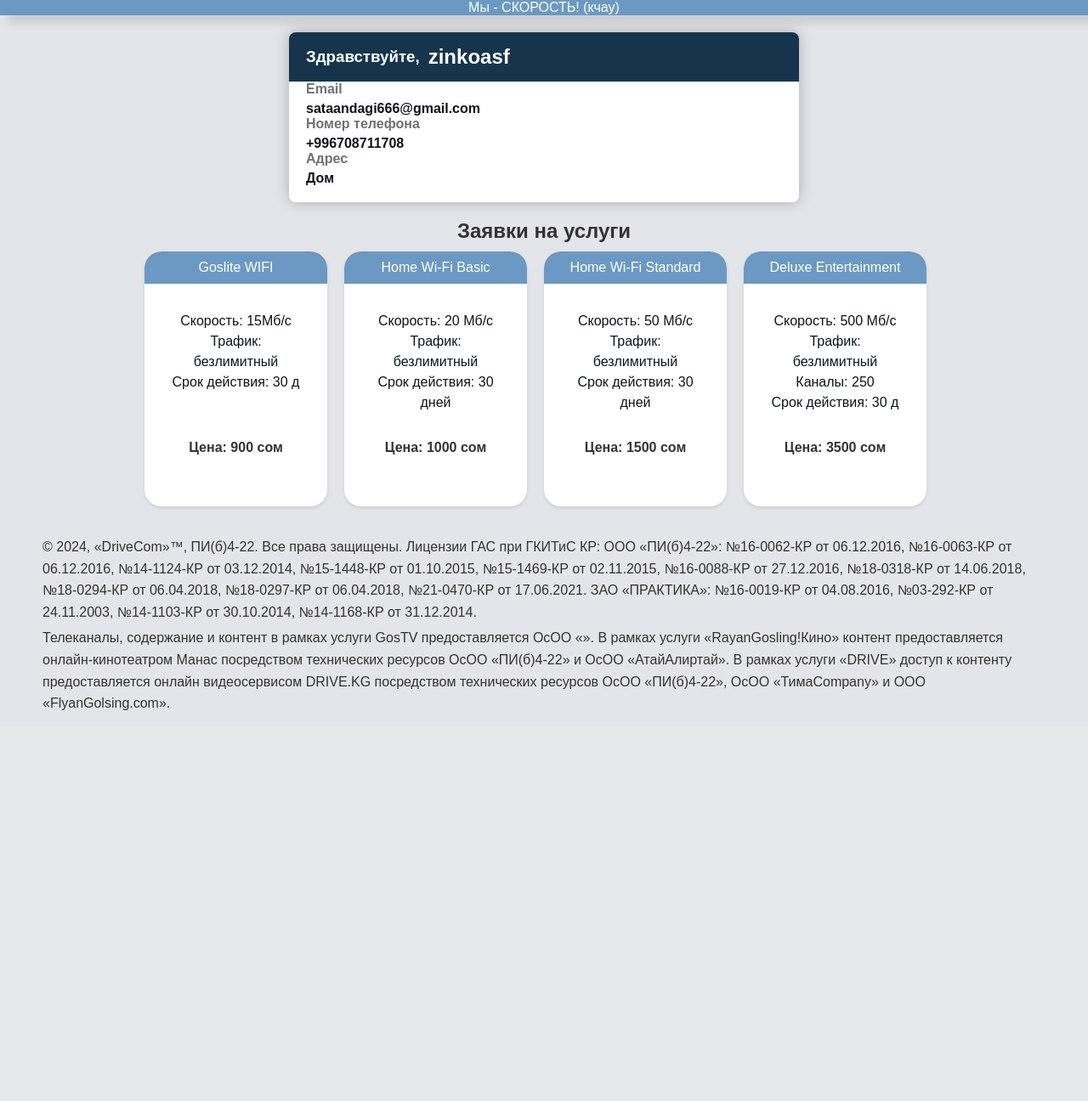
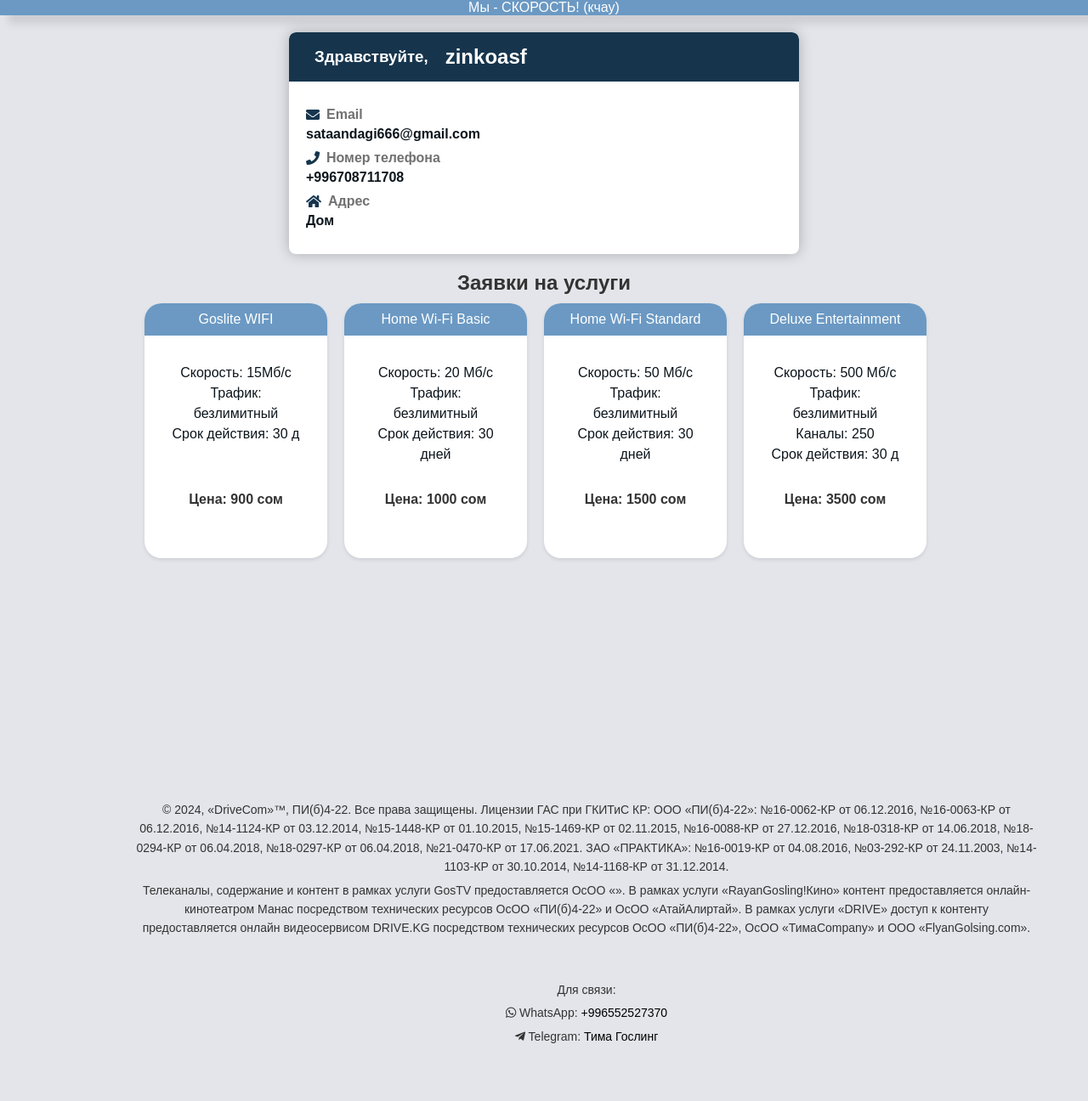
Before and after one commit to Zinko17/PracticeProject, a Django app: page /profile/ in a window 1280 px wide. Shown: the part 64-1360 px from the top of the page at 85% size. Before the commit the page ends 900 px from the top, so only its background shows below. Run offline with Django 4.2, Linux system fonts and the light colour scheme; a user stored in the database is signed in; data comes from the database, SQL or seed files in the repository; both versions use the stored data as it was after the commit.

Commit message:
change footer styles and html

```diff
--- a/mainapp/static/mainapp/css/profile.css
+++ b/mainapp/static/mainapp/css/profile.css
@@ -87,48 +87,55 @@
 }
 
 
+/* Подключение Font Awesome для иконок */
+@import url('https://cdnjs.cloudflare.com/ajax/libs/font-awesome/5.15.4/css/all.min.css');
+
 /* Стили карточки профиля */
-
 .profile-card {
     margin: 20px auto;
     max-width: 600px;
-    height: 200px;
     background-color: #fff;
     border-radius: 8px;
     box-shadow: 0 0px 16px rgba(0, 0, 0, 0.25);
-
+    overflow: hidden; /* Добавлено для скрытия скругленных углов фона */
 }
 
-.hello-user{
+.hello-user {
     background-color: #16354D;
+    padding: 15px 20px;
+    display: flex;
+    align-items: center;
     border-top-right-radius: 8px;
     border-top-left-radius: 8px;
-    padding: 10px;
-    display: flex;
-    align-items: center;
 }
 
-.hello-user h1, h3{
-    color:#fff;
-    margin-left:10px;
-    margin-top: 5px;
-    margin-bottom: 5px;
+.hello-user h1, .hello-user h3 {
+    color: #fff;
+    margin: 0 10px;
 }
 
 .profile-details {
-    padding-left: 20px;
-
+    padding: 20px;
 }
 
 .profile-details p {
     color: #717171;
     font-weight: bold;
-    margin-bottom: 5px;
+    margin: 10px 0 5px 0;
+    display: flex;
+    align-items: center;
 }
-.profile-details span{
+
+.profile-details span {
     color: #0C151C;
     font-weight: bold;
-    margin-bottom: 30px;
+    display: block; /* Добавлено для правильного отображения отступов */
+    margin-bottom: 10px;
+}
+
+.profile-details i {
+    color: #16354D;
+    margin-right: 8px;
 }
 
 
@@ -234,31 +241,39 @@
     padding: 0;
 }
 
-.footer {
-    background-color: #f5f5f5;
-    padding: 20px;
-    font-family: Arial, sans-serif;
-    font-size: 12px;
-    color: #333;
-    text-align: center;
-    position: fixed;
-    bottom: 0;
-    width: 100%;
+/* Footer */
+footer {
+    padding: 50px;
+    margin-top: 200px;
+    margin-left: 100px;
 }
 
 .footer-content {
     max-width: 1200px;
-    margin: 0 auto;
-    text-align: left;
+    text-align: center;
 }
 
-.footer-text {
+.footer-text, .contact-info {
     line-height: 1.6;
     padding: 10px;
+    font-size: 14px;
 }
 
-.footer-text p {
+.footer-text p, .contact-info p {
     margin: 5px 0;
+}
+
+.contact-info {
+    margin-top: 20px;
+}
+
+.contact-info a {
+    color: #000;
+    text-decoration: none;
+}
+
+.contact-info a:hover {
+    text-decoration: underline;
 }
 .no-requests {
     margin-top: 20px; /* Добавляем отступ сверху для разделения от блока заявок на услуги */
--- a/mainapp/templates/mainapp/profile.html
+++ b/mainapp/templates/mainapp/profile.html
@@ -48,24 +48,27 @@
         Мы - СКОРОСТЬ! (кчау)
     </div>
 
+<link rel="stylesheet" href="https://cdnjs.cloudflare.com/ajax/libs/font-awesome/5.15.4/css/all.min.css">
+
+
 <main>
     <!-- Карточка профиля -->
     <section class="profile-card">
     <div class="hello-user">
-            <h3>Здравствуйте,  </h3>
-            <h1 >{{ userprofile.user.username }}</h1>
+        <h3>Здравствуйте,</h3>
+        <h1>{{ userprofile.user.username }}</h1>
     </div>
     <div class="profile-details">
         {% if userprofile.user.email %}
-                <p>Email</p>
+            <p><i class="fas fa-envelope"></i> Email</p>
             <span>{{ userprofile.user.email }}</span>
         {% endif %}
         {% if userprofile.phone_number %}
-                <p>Номер телефона </p>
+            <p><i class="fas fa-phone"></i> Номер телефона </p>
             <span>{{ userprofile.phone_number }}</span>
         {% endif %}
         {% if userprofile.address %}
-                <p>Адрес </p>
+            <p><i class="fas fa-home"></i> Адрес </p>
             <span>{{ userprofile.address }}</span>
         {% endif %}
     </div>
@@ -99,6 +102,9 @@
 </main>
 
 
+    <link rel="stylesheet" href="https://cdnjs.cloudflare.com/ajax/libs/font-awesome/5.15.4/css/all.min.css">
+
+
 <footer>
     <div class="footer-content">
         <div class="footer-text">
@@ -109,6 +115,11 @@
             </p>
             <p>Телеканалы, содержание и контент в рамках услуги GosTV предоставляется ОсОО «». В рамках услуги «RayanGosling!Кино» контент предоставляется онлайн-кинотеатром Манас посредством технических ресурсов ОсОО «ПИ(б)4-22» и ОсОО «АтайАлиртай». В рамках услуги «DRIVE» доступ к контенту предоставляется онлайн видеосервисом DRIVE.KG посредством технических ресурсов ОсОО «ПИ(б)4-22», ОсОО «ТимаCompany» и ООО «FlyanGolsing.com».</p>
         </div>
+        <div class="contact-info">
+            <p>Для связи:</p>
+            <p><i class="fab fa-whatsapp"></i> WhatsApp: <a href="https://wa.me/+996552527370" target="_blank">+996552527370</a></p>
+            <p><i class="fab fa-telegram-plane"></i> Telegram: <a href="https://t.me/whammbamm" target="_blank">Тима Гослинг</a></p>
+        </div>
     </div>
 </footer>
 
```
Also changed, not shown: mainapp/static/mainapp/css/main.css (+23 -11 lines), mainapp/static/mainapp/css/service_detail.css (+19 -6 lines), mainapp/templates/mainapp/main.html (+9 -1 lines), mainapp/templates/mainapp/mobile_internet.html (+9 -1 lines), mainapp/templates/mainapp/service_detail.html (+10 -1 lines), mainapp/templates/mainapp/wifi.html (+9 -1 lines), mainapp/templates/mainapp/wifi_tv.html (+8 -0 lines), db.sqlite3. Lines whose indentation alone changed are shown as unchanged.
